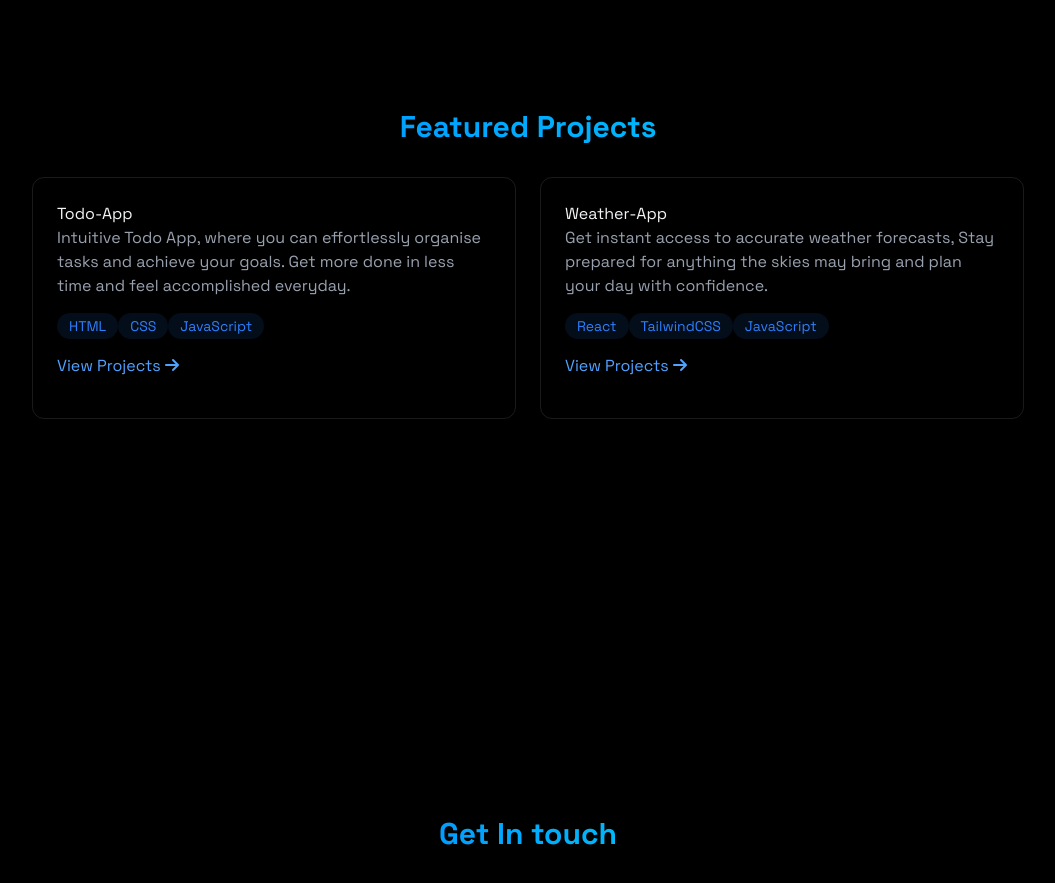
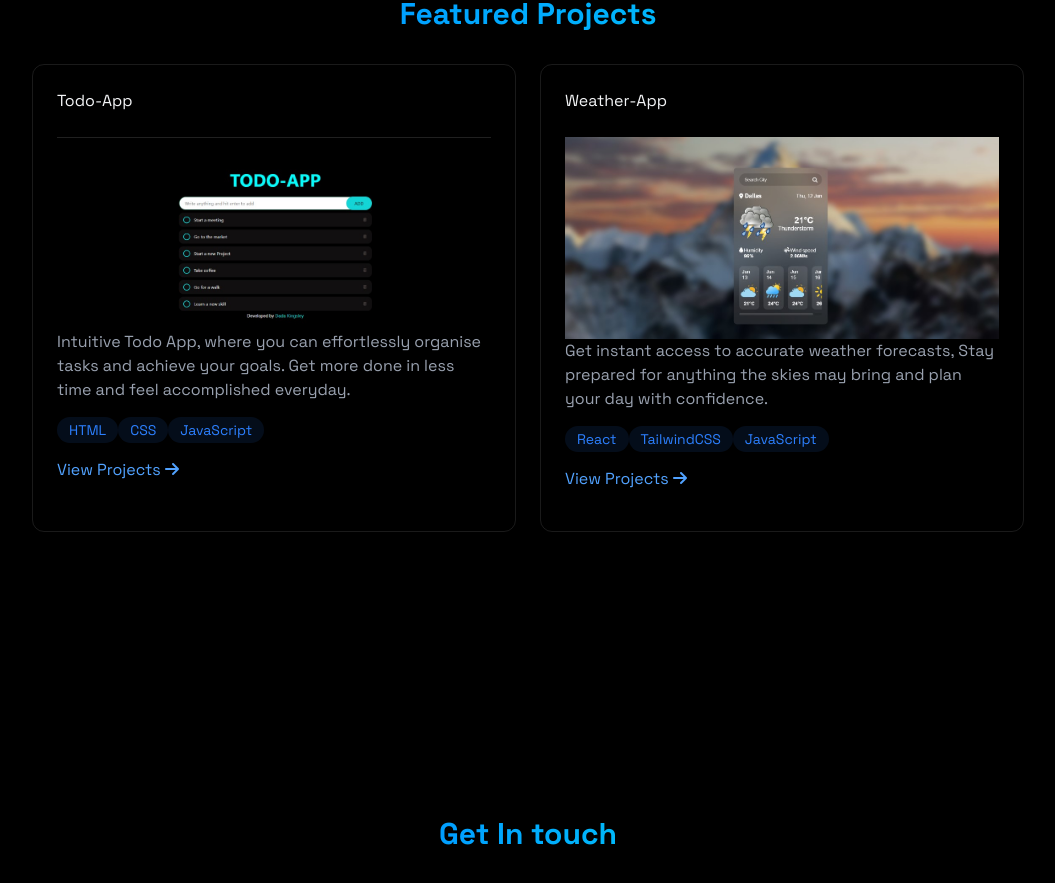
Before and after one commit to King-web-cell-05/kingsley-portfolio, a React (Vite) app: page / in a window 1280 px wide. Shown: the part 1768-2651 px from the top of the page, without its empty margins (112-1167 px from the left). Built offline with nearby package versions, Linux system fonts and the light colour scheme; a web font is replaced by a local one.

Commit message:
Update Projects Pics

```diff
--- a/src/components/Projects.jsx
+++ b/src/components/Projects.jsx
@@ -1,4 +1,6 @@
 import { RevealOnScroll } from "./RevealOnScroll";
+import todoAppImg from "../assets/Images/Todo-app.jpg";
+import weatherAppImg from "../assets/Images/weather-apc-org.jpg";
 
 export const Projects = () => {
   return (
@@ -13,7 +15,8 @@ export const Projects = () => {
         </h2>
         <div className="grid grid-cols-1 md:grid-cols-2 gap-6">
           <div className="p-6 rounded-xl border border-white/10 hover:-translate-y-1 hover:border-blue-500/30 hover:shadow-[0_2px_8px_rgba(59, 130, 246,0.2 )] transition-all">
-            <h3>Todo-App</h3>
+            <h3>Todo-App</h3> <br />
+            <img src={todoAppImg} alt="Todo App" />
             <p className="text-gray-400 mb-4">
               Intuitive Todo App, where you can effortlessly organise tasks and
               achieve your goals. Get more done in less time and feel
@@ -35,7 +38,8 @@ export const Projects = () => {
           </div>
 
           <div className="p-6 rounded-xl border border-white/10 hover:-translate-y-1 hover:border-blue-500/30 hover:shadow-[0_2px_8px_rgba(59, 130, 246,0.2 )] transition-all">
-            <h3>Weather-App</h3>
+            <h3>Weather-App</h3> <br />
+            <img src={weatherAppImg} alt="Weather App" />
             <p className="text-gray-400 mb-4">
               Get instant access to accurate weather forecasts, Stay prepared for anything the skies may bring and plan your day with confidence.{" "}
             </p>
```
Also changed, not shown: src/assets/Images/Todo-app.jpg (added), src/assets/Images/weather-apc-org.jpg (added).
